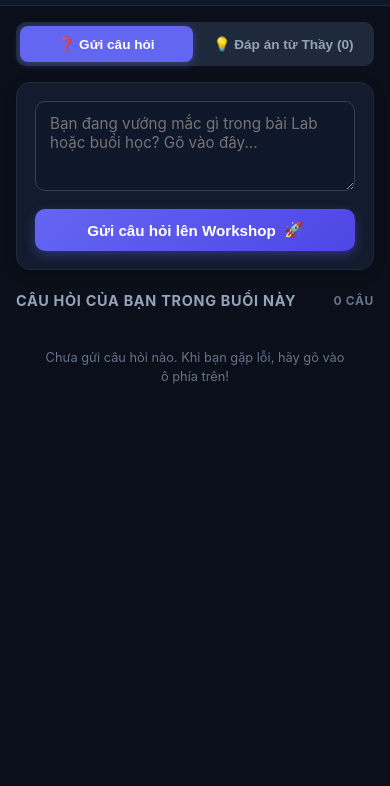
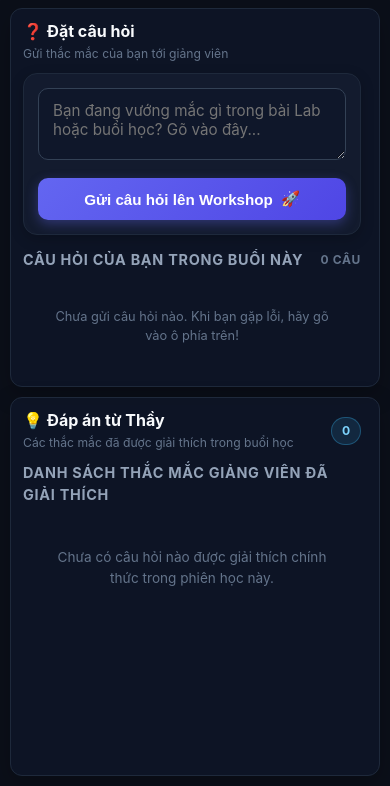
Before and after one commit to VanNahAI/K4-3A-E403-T086, a website: page student-app/student.html in a window 390 px wide. Shown: the part 58-844 px from the top of the page. Drawn offline with Linux system fonts and the light colour scheme.

Commit message:
duong-fix student UI

```diff
--- a/student-app/student.html
+++ b/student-app/student.html
@@ -13,7 +13,12 @@
     body {
       background-color: #0b0f19;
       color: #f8fafc;
-      padding-bottom: 70px;
+      height: 100vh;
+      height: 100dvh;
+      padding-bottom: 0;
+      overflow: hidden;
+      display: flex;
+      flex-direction: column;
     }
     .student-header {
       background: #0f172a;
@@ -53,35 +58,57 @@
       cursor: pointer;
     }
     .student-container {
-      max-width: 600px;
+      width: 100%;
+      max-width: 1440px;
       margin: 0 auto;
       padding: 16px;
+      flex: 1;
+      min-height: 0;
+      display: grid;
+      grid-template-columns: minmax(0, 1fr) minmax(0, 1fr);
+      gap: 16px;
+      overflow: hidden;
     }
-    .student-nav-tabs {
+    .student-view {
+      min-width: 0;
+      min-height: 0;
+      overflow-y: auto;
+      overscroll-behavior: contain;
+      scrollbar-gutter: stable;
+      background: rgba(15, 23, 42, 0.72);
+      border: 1px solid #1e293b;
+      border-radius: 16px;
+      padding: 18px;
+      box-shadow: 0 8px 24px rgba(0, 0, 0, 0.22);
+    }
+    .student-panel-heading {
       display: flex;
-      background: #1e293b;
-      border-radius: 10px;
-      padding: 4px;
-      margin-bottom: 16px;
-      gap: 4px;
+      align-items: center;
+      justify-content: space-between;
+      gap: 12px;
+      margin-bottom: 14px;
     }
-    .student-tab-btn {
-      flex: 1;
-      background: transparent;
-      border: none;
-      color: #94a3b8;
-      font-weight: 600;
-      padding: 10px 0;
-      font-size: 0.85rem;
-      border-radius: 8px;
-      cursor: pointer;
+    .student-panel-heading h2 {
+      font-size: 1rem;
+      line-height: 1.3;
+      color: #f8fafc;
+    }
+    .student-panel-heading p {
+      margin-top: 3px;
+      color: #64748b;
+      font-size: 0.76rem;
+    }
+    .panel-count {
+      flex: 0 0 auto;
+      min-width: 30px;
+      padding: 4px 9px;
+      border: 1px solid rgba(56, 189, 248, 0.3);
+      border-radius: 999px;
+      background: rgba(56, 189, 248, 0.12);
+      color: #7dd3fc;
+      font-size: 0.76rem;
+      font-weight: 700;
       text-align: center;
-      transition: all 0.2s ease;
-    }
-    .student-tab-btn.active {
-      background: #6366f1;
-      color: #fff;
-      box-shadow: 0 2px 8px rgba(99, 102, 241, 0.4);
     }
 
     /* Ask Question Form */
@@ -212,6 +239,32 @@
       from { transform: scale(0.85); opacity: 0; }
       to { transform: scale(1); opacity: 1; }
     }
+
+    @media (max-width: 720px) {
+      .student-header {
+        padding: 10px 12px;
+      }
+      .student-container {
+        grid-template-columns: 1fr;
+        grid-template-rows: minmax(0, 1fr) minmax(0, 1fr);
+        gap: 10px;
+        padding: 10px;
+      }
+      .student-view {
+        padding: 12px;
+        border-radius: 12px;
+      }
+      .student-panel-heading {
+        margin-bottom: 10px;
+      }
+      .ask-card {
+        padding: 14px;
+        margin-bottom: 14px;
+      }
+      .ask-input {
+        min-height: 72px;
+      }
+    }
   </style>
 </head>
 <body>
@@ -233,18 +286,14 @@
 
   <div class="student-container">
 
-    <!-- Nav Tabs -->
-    <div class="student-nav-tabs">
-      <button class="student-tab-btn active" id="tab-btn-ask" onclick="switchStudentTab('ask')">
-        ❓ Gửi câu hỏi
-      </button>
-      <button class="student-tab-btn" id="tab-btn-faqs" onclick="switchStudentTab('faqs')">
-        💡 Đáp án từ Thầy (<span id="count-student-faqs">0</span>)
-      </button>
-    </div>
-
     <!-- VIEW 1: ASK QUESTION FORM -->
     <div id="view-ask" class="student-view">
+      <div class="student-panel-heading">
+        <div>
+          <h2>❓ Đặt câu hỏi</h2>
+          <p>Gửi thắc mắc của bạn tới giảng viên</p>
+        </div>
+      </div>
       <div class="ask-card">
         <!-- Pre-submit Deflection Banner (Instant Answer suggestion) -->
         <div id="box-deflection" class="deflection-box hidden">
@@ -283,7 +332,14 @@
     </div>
 
     <!-- VIEW 2: LIVE FAQS STREAM (GROUND TRUTH FROM LECTURER) -->
-    <div id="view-faqs" class="student-view hidden">
+    <div id="view-faqs" class="student-view">
+      <div class="student-panel-heading">
+        <div>
+          <h2>💡 Đáp án từ Thầy</h2>
+          <p>Các thắc mắc đã được giải thích trong buổi học</p>
+        </div>
+        <span class="panel-count" id="student-faqs-visible-count">0</span>
+      </div>
       <div class="section-heading">
         <span>Danh sách Thắc mắc Giảng viên đã Giải thích</span>
       </div>
--- a/student-app/student.js
+++ b/student-app/student.js
@@ -12,7 +12,6 @@ let ws = null;
 let studentId = localStorage.getItem('curator_student_id') || `S${Math.floor(1000 + Math.random() * 9000)}`;
 let myQuestions = JSON.parse(localStorage.getItem('curator_my_questions') || '[]');
 let activeFaqs = [];
-let currentStudentTab = 'ask';
 
 document.addEventListener('DOMContentLoaded', () => {
   document.getElementById('tag-student-id').textContent = `${studentId} ▾`;
@@ -202,8 +201,8 @@ function renderMyQuestions() {
 
 function renderFaqFeed() {
   const list = document.getElementById('student-faqs-list');
-  const countTag = document.getElementById('count-student-faqs');
-  countTag.textContent = activeFaqs.length;
+  const visibleCountTag = document.getElementById('student-faqs-visible-count');
+  visibleCountTag.textContent = activeFaqs.length;
 
   if (activeFaqs.length === 0) {
     list.innerHTML = `
@@ -227,15 +226,6 @@ function renderFaqFeed() {
       </div>
     </div>
   `).join('');
-}
-
-function switchStudentTab(tab) {
-  currentStudentTab = tab;
-  document.getElementById('tab-btn-ask').classList.toggle('active', tab === 'ask');
-  document.getElementById('tab-btn-faqs').classList.toggle('active', tab === 'faqs');
-
-  document.getElementById('view-ask').classList.toggle('hidden', tab !== 'ask');
-  document.getElementById('view-faqs').classList.toggle('hidden', tab !== 'faqs');
 }
 
 function showInstantEchoModal(data) {
@@ -271,6 +261,5 @@ function escapeHTML(str) {
   );
 }
 
-window.switchStudentTab = switchStudentTab;
 window.closeStudentEchoModal = closeStudentEchoModal;
 window.promptChangeName = promptChangeName;
```
Also changed, not shown: portal.html (+4 -2 lines), student-app/pip_student.html (+98 -40 lines), student-app/pip_student.js (+0 -19 lines).
